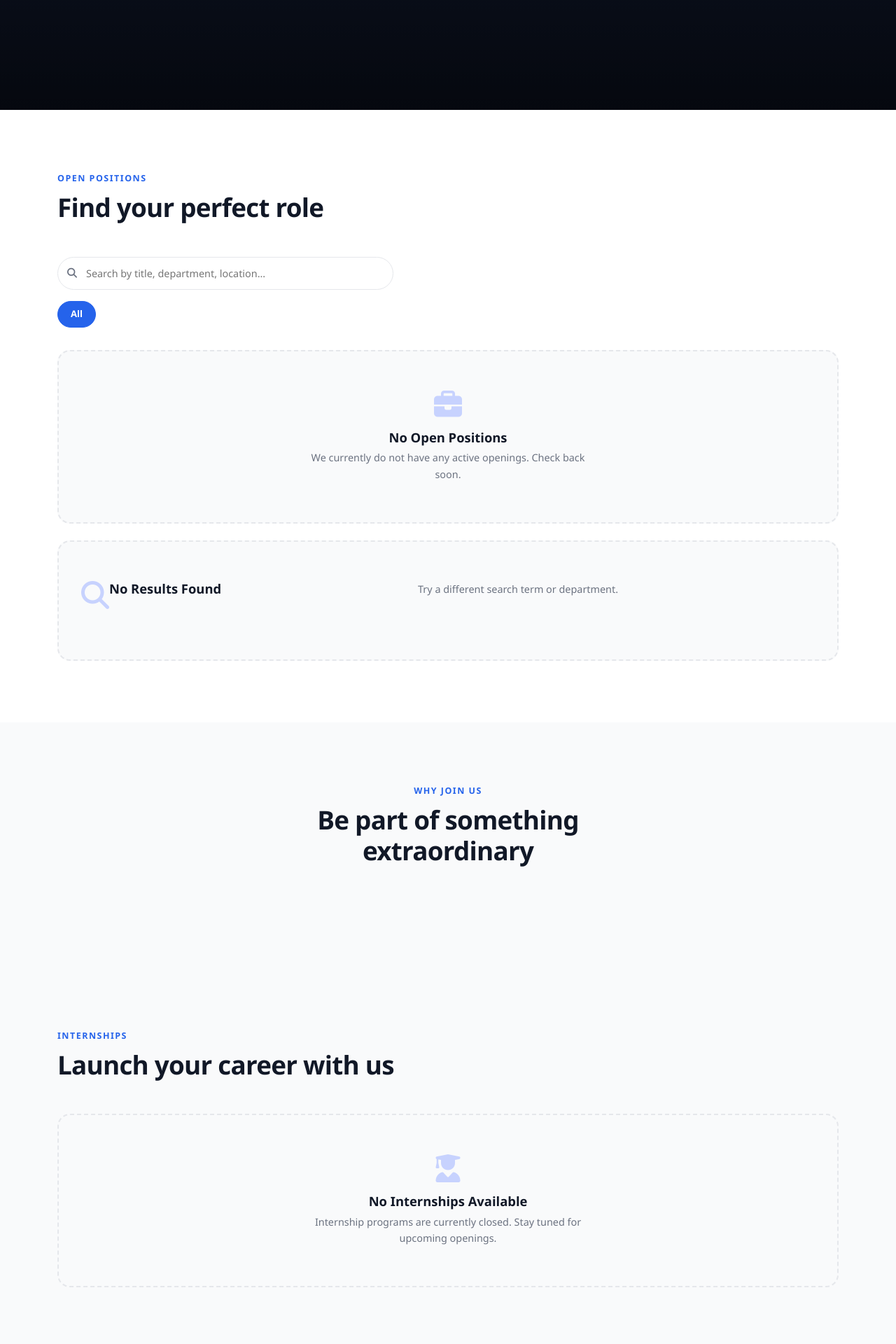
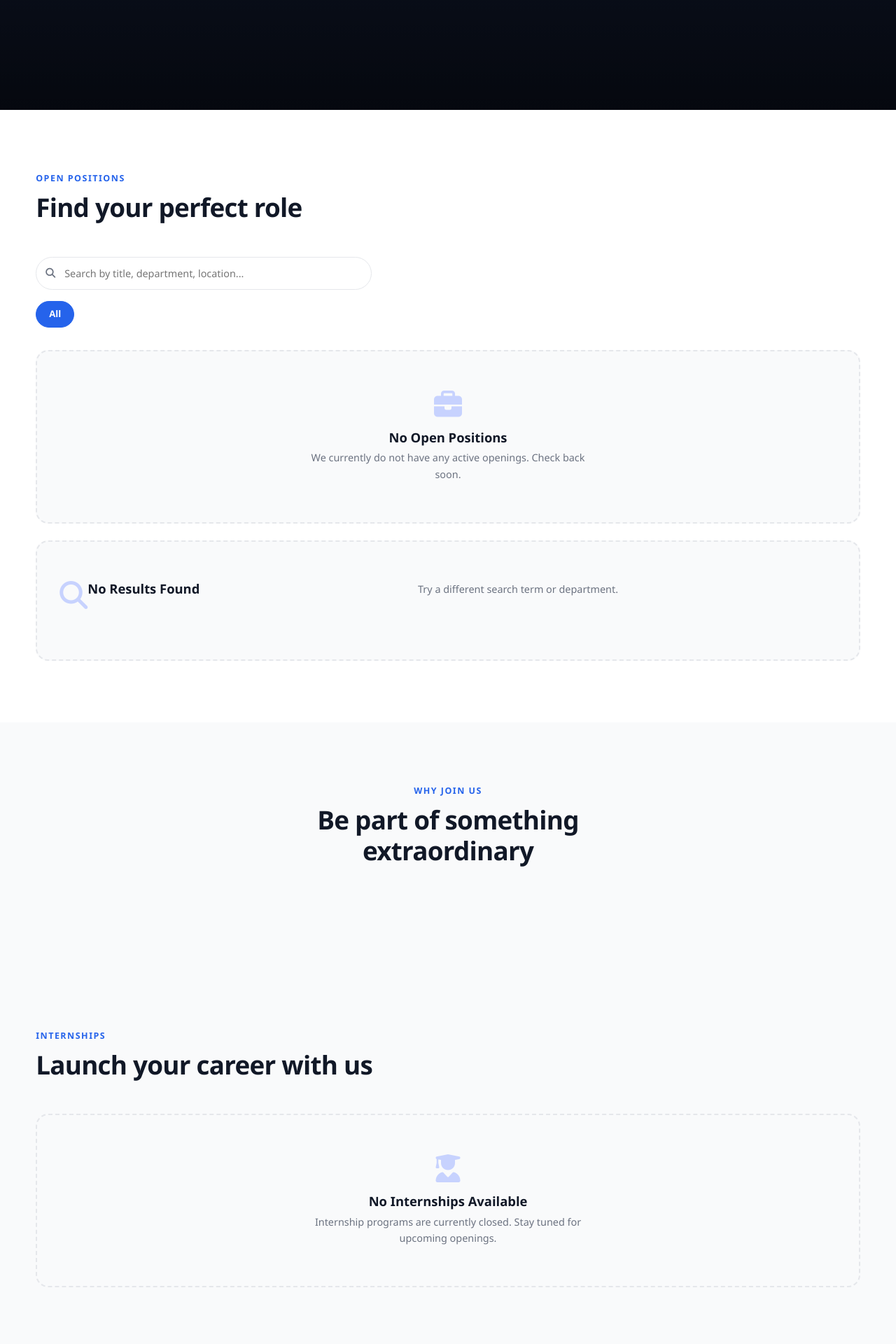
Before and after one commit to MRTrixx-services/newfactnew, a Django app: page /careers/careers/ in a window 1280 px wide. Shown: the part 558-2478 px from the top of the page at 70% size. Run offline with Django 5.2, Linux system fonts and the light colour scheme; data that the repository does not hold is empty.

Commit message:
Productionts

```diff
--- a/home/static/home/css/careers.css
+++ b/home/static/home/css/careers.css
@@ -22,9 +22,12 @@ body {
     line-height: 1.65;
 }
 
-.container {
-    width: min(92%, 1180px);
-    margin: 0 auto;
+.section > .container-fluid {
+    padding-inline: clamp(16px, 4vw, 72px);
+}
+
+.footer > .container-fluid {
+    padding-inline: clamp(16px, 3vw, 72px);
 }
 
 /* =============================================
--- a/home/static/home/css/contact.css
+++ b/home/static/home/css/contact.css
@@ -42,6 +42,10 @@
     background: #f0f7ff;
 
     padding: 60px 0;
+}
+
+.contact-main > .container-fluid {
+    padding-inline: 24px;
 }
 
 /* INFO CARD */
--- a/home/static/home/css/navbar.css
+++ b/home/static/home/css/navbar.css
@@ -176,6 +176,40 @@
 }
 
 /* ========================================= */
+/* LARGE SCREEN 1600px+ */
+/* ========================================= */
+
+@media (min-width: 1600px) {
+    .top-bar        { padding: 16px 60px; }
+    .brand img      { height: 54px; width: 54px; }
+    .brand-text     { font-size: 17px; }
+    .brand-sub      { font-size: 12px; }
+    .menu a         { font-size: 14px; padding: 10px 22px; }
+}
+
+/* ========================================= */
+/* 4K 2200px+ */
+/* ========================================= */
+
+@media (min-width: 2200px) {
+    .top-bar        { padding: 20px 120px; }
+    .brand img      { height: 64px; width: 64px; }
+    .brand-text     { font-size: 20px; }
+    .brand-sub      { font-size: 13px; }
+    .menu a         { font-size: 17px; padding: 13px 28px; }
+    .menu           { gap: 10px; }
+}
+
+/* ========================================= */
+/* SMALL LAPTOP 1100px */
+/* ========================================= */
+
+@media (max-width: 1100px) {
+    .top-bar { padding: 12px 20px; }
+    .menu    { gap: 2px; }
+}
+
+/* ========================================= */
 /* MOBILE */
 /* ========================================= */
 
--- a/home/static/home/css/projects.css
+++ b/home/static/home/css/projects.css
@@ -101,9 +101,7 @@
 }
 
 .projects-section > .container-fluid {
-    max-width: 1400px;
-    margin: 0 auto;
-    padding: 0 24px;
+    padding: 0 clamp(16px, 3vw, 72px);
 }
 
 /* =========================================
--- a/home/static/home/css/style.css
+++ b/home/static/home/css/style.css
@@ -7,6 +7,11 @@
     margin: 0;
     padding: 0;
     box-sizing: border-box;
+}
+
+.container-fluid{
+    padding-right: calc(var(--bs-gutter-x, 1.5rem) * 0.5);
+    padding-left: calc(var(--bs-gutter-x, 1.5rem) * 0.5);
 }
 
 body{
--- a/home/templates/careers.html
+++ b/home/templates/careers.html
@@ -44,7 +44,7 @@
 
 <!-- JOB OPENINGS -->
 <section class="section jobs-section" id="job-section">
-    <div class="container">
+    <div class="container-fluid">
         <div class="section-head">
             <p class="section-label">Open Positions</p>
             <h2>Find your perfect role</h2>
@@ -108,7 +108,7 @@
 
 <!-- WHY JOIN US -->
 <section class="section why-section">
-    <div class="container">
+    <div class="container-fluid">
         <div class="section-head">
             <p class="section-label">Why Join Us</p>
             <h2>Be part of something extraordinary</h2>
@@ -131,7 +131,7 @@
 
 <!-- INTERNSHIPS -->
 <section class="section intern-section">
-    <div class="container">
+    <div class="container-fluid">
         <div class="section-head">
             <p class="section-label">Internships</p>
             <h2>Launch your career with us</h2>
@@ -165,7 +165,7 @@
 <!-- CULTURE -->
 {% if cultures %}
 <section class="section culture-section">
-    <div class="container">
+    <div class="container-fluid">
         <div class="section-head">
             <p class="section-label">Company Culture</p>
             <h2>Life at our company</h2>
@@ -265,7 +265,7 @@
 
 <!-- HR CONTACT -->
 <section class="section hr-section">
-    <div class="container">
+    <div class="container-fluid">
         <div class="section-head">
             <p class="section-label">Contact HR</p>
             <h2>Have questions? Reach out</h2>
--- a/home/templates/components/footer.html
+++ b/home/templates/components/footer.html
@@ -1,7 +1,7 @@
 {% load static %}
 <footer class="footer">
 
-    <div class="container">
+    <div class="container-fluid">
 
         <!-- TOP FOOTER -->
         <div class="footer-top">
--- a/home/templates/project_detail.html
+++ b/home/templates/project_detail.html
@@ -8,7 +8,7 @@
 {% block content %}
 
 <section class="detail-section">
-    <div class="container">
+    <div class="container-fluid">
 
         <a href="{% url 'projects' %}" class="back-btn">
             <i class="fas fa-arrow-left"></i> Back to Projects
--- a/home/templates/services.html
+++ b/home/templates/services.html
@@ -16,7 +16,7 @@
 
 <section class="services-hero">
 
-    <div class="container">
+    <div class="container-fluid">
 
         <h1 class="services-title">
             BIM SERVICES
@@ -86,7 +86,7 @@
 
 <section class="services-section">
 
-    <div class="container">
+    <div class="container-fluid">
 
         <!-- ROW LOOP -->
 
--- a/home/templates/social_service_detail.html
+++ b/home/templates/social_service_detail.html
@@ -8,7 +8,7 @@
 {% block content %}
 
 <section class="detail-section">
-    <div class="container">
+    <div class="container-fluid">
 
         <a href="{% url 'social_services' %}" class="back-btn">
             <i class="fas fa-arrow-left"></i> Back to Social Services
```
Also changed, not shown: home/static/home/css/social_services.css (+29 -3 lines), home/templates/contact.html (+4 -4 lines), home/templates/home.html (+6 -6 lines).
